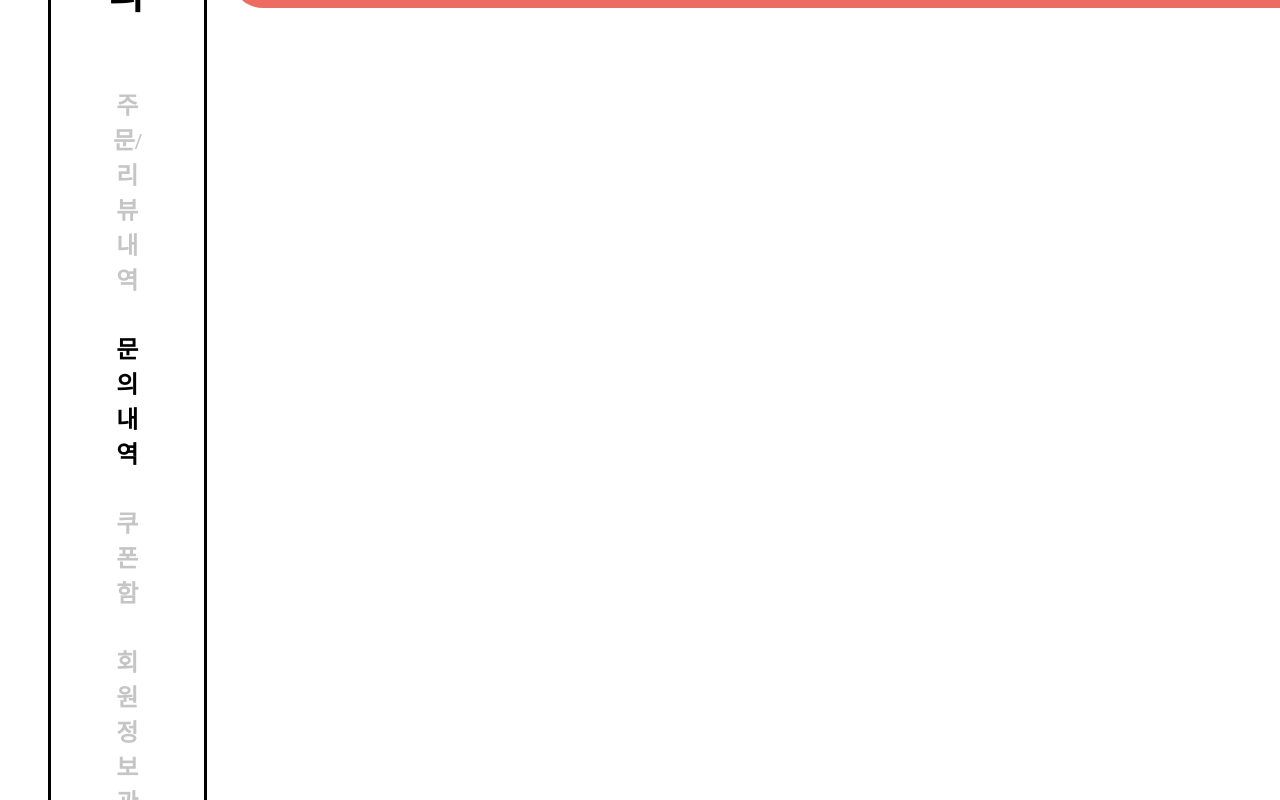
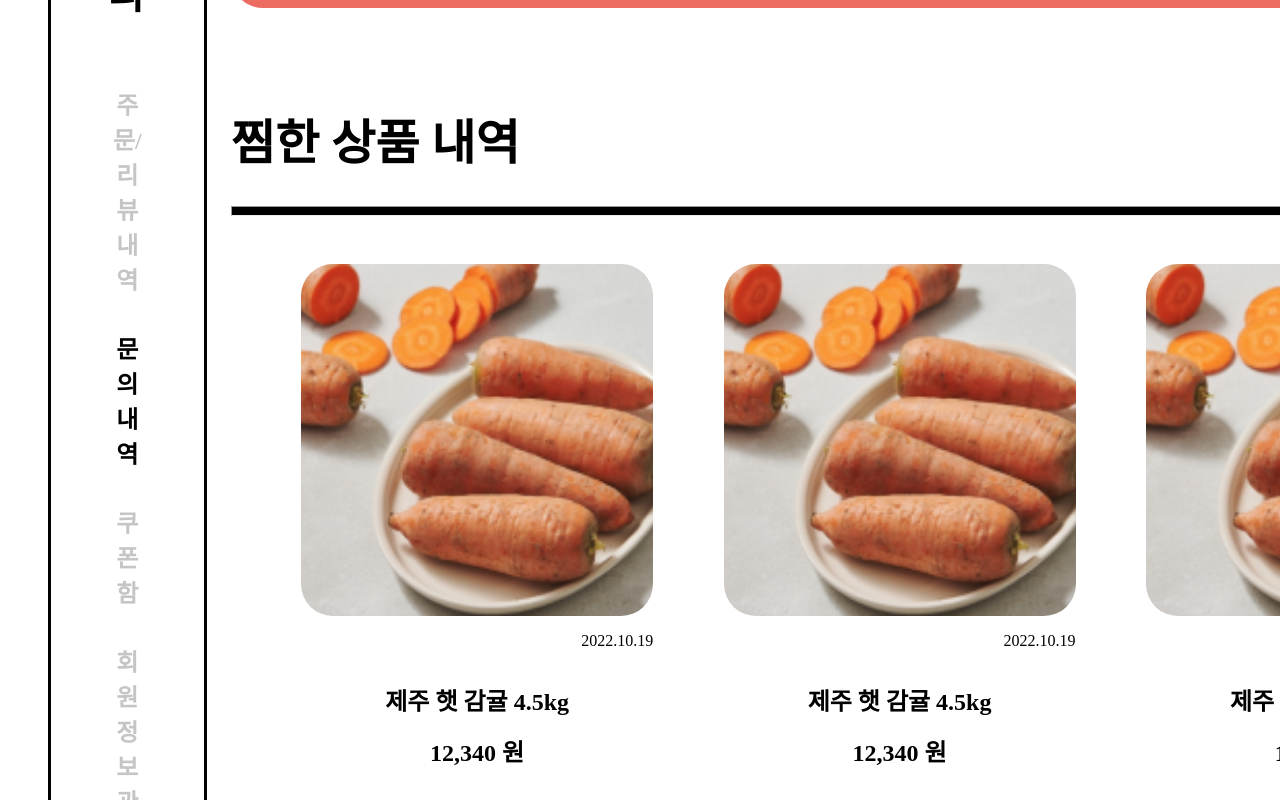
Before and after one commit to ehddn5252/AbuyZ, a Next.js app in the folder front/: page /mypage in a window 1280 px wide. Both pictures are taken after a click on the button "문의 내역". Shown: the part 664-1464 px from the top of the page. Built offline with nearby package versions, Linux system fonts and the light colour scheme; a web font is replaced by a local one.

Commit message:
:lipstick: 내찜내역 UI 구현

```diff
--- /dev/null
+++ b/front/components/mypage/MyWishItem.js
@@ -0,0 +1,48 @@
+// React
+import React from "react";
+
+// StyledComponents
+import styled from "styled-components";
+
+export default function MyWishItem(product) {
+  return (
+    <ItemContainer>
+      <ProductImg src="/images/carrot.png" />
+
+      <DateDiv>
+        <p>{product.product.dateOfPurchase}</p>
+      </DateDiv>
+
+      <ProductIntro>{product.product.productName}</ProductIntro>
+      <ProductIntro>{product.product.price}</ProductIntro>
+    </ItemContainer>
+  );
+}
+
+const ItemContainer = styled.div`
+  display: flex;
+  flex-direction: column;
+  justify-content: center;
+  align-items: center;
+`;
+
+const ProductImg = styled.img`
+  width: 22rem;
+  height: 22rem;
+  object-fit: cover;
+  border-radius: 2rem;
+`;
+
+const DateDiv = styled.div`
+  display: flex;
+  width: 100%;
+  justify-content: flex-end;
+  align-items: flex-end;
+`;
+const ProductIntro = styled.p`
+  padding: 0;
+  margin: 0;
+  font-size: 1.5rem;
+  font-weight: bolder;
+  padding-top: 1rem;
+`;
--- /dev/null
+++ b/front/components/mypage/MyWishList.js
@@ -0,0 +1,97 @@
+// React
+import React, { useEffect, useState } from "react";
+
+// MUI
+import FavoriteBorderOutlinedIcon from "@mui/icons-material/FavoriteBorderOutlined";
+import Button from "@mui/material/Button";
+
+// StyledComponents
+import styled from "styled-components";
+
+// 하위 Components
+import MyWishItem from "./MyWishItem";
+
+export default function MyWishList() {
+  const [productList, setProductList] = useState([
+    {
+      productName: "제주 햇 감귤 4.5kg",
+      price: "12,340 원",
+      reviewCheck: false,
+      dateOfPurchase: "2022.10.19",
+    },
+  ]); // eslint-disable-line no-unused-vars
+  // const [productList, setProductList] = useState([]);const [productList, setProductList] = useState([]);
+  useEffect(() => {
+    setProductList([
+      {
+        productName: "제주 햇 감귤 4.5kg",
+        price: "12,340 원",
+        reviewCheck: false,
+        dateOfPurchase: "2022.10.19",
+      },
+    ]);
+  }, []);
+  return (
+    <MyOrderContainer>
+      <MajorTitle>찜한 상품 내역</MajorTitle>
+      <hr style={{ height: "0.5rem", background: "#000" }} />
+      {productList.length ? (
+        <ProductListBox>
+          <MyWishItem product={productList[0]} />
+          <MyWishItem product={productList[0]} />
+          <MyWishItem product={productList[0]} />
+          <MyWishItem product={productList[0]} />
+        </ProductListBox>
+      ) : (
+        <BlankBox>
+          <FavoriteBorderOutlinedIcon sx={{ fontSize: "6rem" }} />
+          <p>찜한 상품이 없습니다</p>
+        </BlankBox>
+      )}
+      {productList.length < 4 ? null : (
+        <ButtonDiv>
+          <Button
+            variant="contained"
+            color="error"
+            size="large"
+            sx={{ borderRadius: "3rem" }}
+          >
+            더보기
+          </Button>
+        </ButtonDiv>
+      )}
+    </MyOrderContainer>
+  );
+}
+
+const MyOrderContainer = styled.div`
+  margin-top: 10rem;
+  width: 100%;
+`;
+
+const MajorTitle = styled.h1`
+  font-size: 3rem;
+`;
+
+const ProductListBox = styled.div`
+  display: flex;
+  justify-content: space-evenly;
+  margin-top: 3rem;
+`;
+
+const BlankBox = styled.div`
+  display: flex;
+  flex-direction: column;
+  justify-content: center;
+  align-items: center;
+  height: 30rem;
+  font-size: 3rem;
+  font-weight: bolder;
+  color: #aaaaaa;
+`;
+
+const ButtonDiv = styled.div`
+  display: flex;
+  justify-content: center;
+  margin-top: 2rem;
+`;
```
